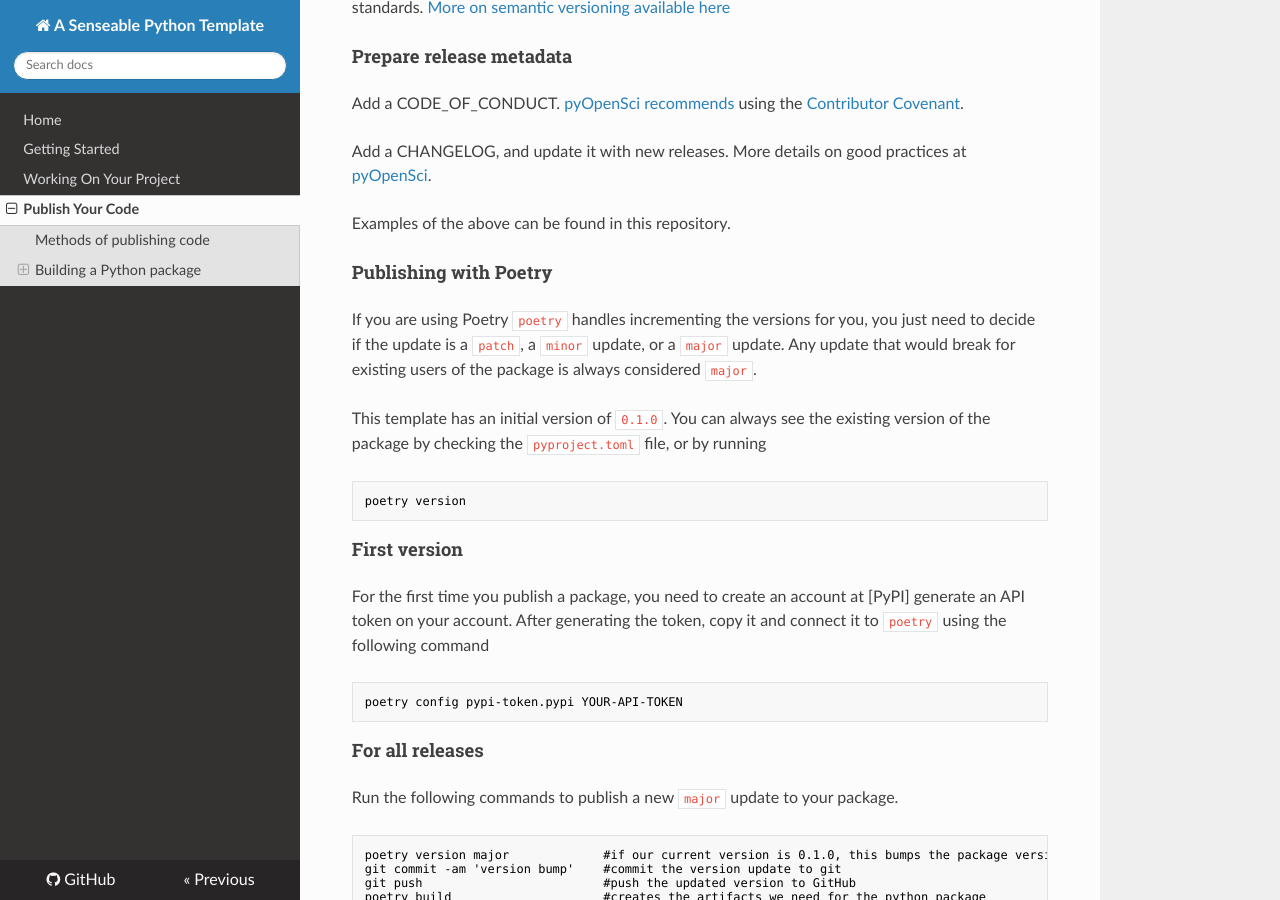
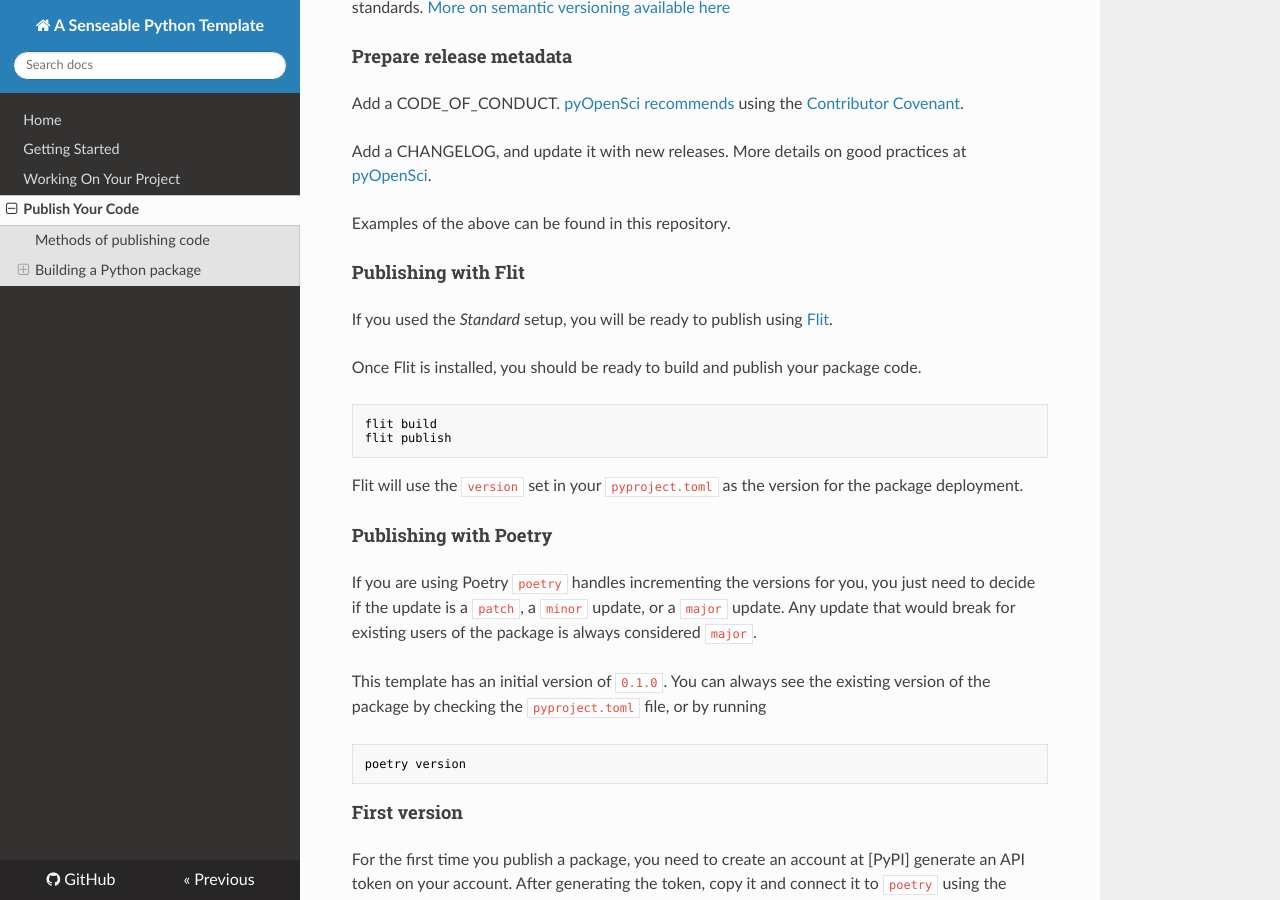
Before and after one commit to daydemir/senseable-python-template, an MkDocs documentation site: the page built from docs/publish-your-code.md, in a window 1280 px wide and 900 px high, scrolled down 1345 px. Built offline with MkDocs 1.6.1, drawn with Linux system fonts in a browser that asks for light colours; nearby versions of some CDN libraries.

Commit message:
added flit instructions

````diff
--- a/docs/publish-your-code.md
+++ b/docs/publish-your-code.md
@@ -44,6 +44,18 @@ Add a CHANGELOG, and update it with new releases. More details on good practices
 
 Examples of the above can be found in this repository.
 
+#### Publishing with Flit
+
+If you used the *Standard* setup, you will be ready to publish using [Flit](https://flit.pypa.io/en/stable/).
+
+Once Flit is installed, you should be ready to build and publish your package code.
+
+```Shell
+flit build
+flit publish
+```
+
+Flit will use the `version` set in your `pyproject.toml` as the version for the package deployment.
 
 #### Publishing with Poetry
 If you are using Poetry `poetry` handles incrementing the versions for you, you just need to decide if the update is a `patch`, a `minor` update, or a `major` update. Any update that would break for existing users of the package is always considered `major`.
````
